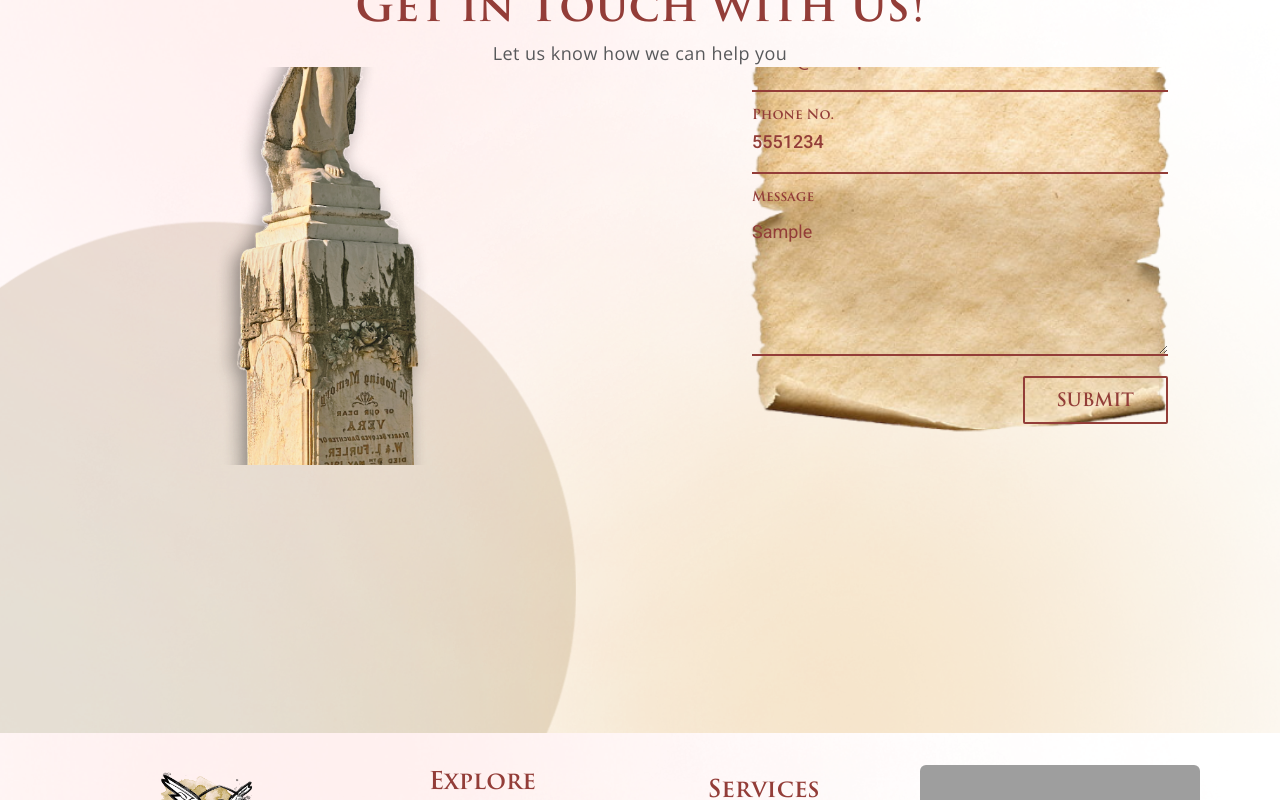
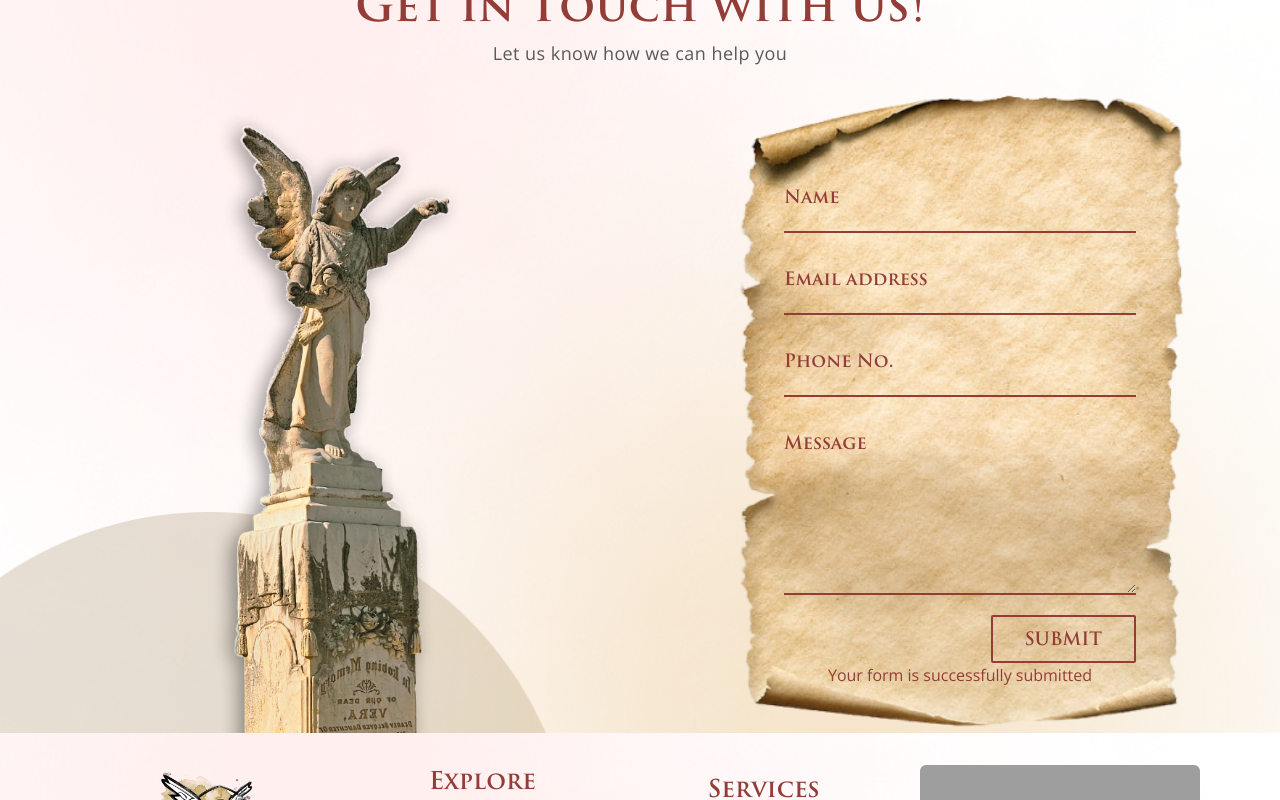
Before and after one commit to deepaksecurecash01/thecemeteryonthehill, a Next.js app: page /contact in a window 1280 px wide. Both pictures are taken after typing "Sample", "name@example.com", "5551234", "Sample" into the empty fields and a click on the button "SUBMIT". Shown: the part 163-963 px from the top of the page. Built offline with nearby package versions, Linux system fonts and the light colour scheme; grey boxes are pictures that could not be loaded.

Commit message:
Contact page final version

```diff
--- a/package.json
+++ b/package.json
@@ -9,6 +9,7 @@
     "lint": "next lint"
   },
   "dependencies": {
+    "@hookform/resolvers": "^3.4.2",
     "framer-motion": "^11.1.9",
     "next": "14.2.3",
     "react": "^18",
--- a/src/app/contact/page.js
+++ b/src/app/contact/page.js
@@ -1,13 +1,7 @@
 import ContactForm from "@/components/Sections/ContactForm";
 import Image from "next/image";
-import Link from "next/link";
 import React from "react";
-import {
-  FaArrowRightLong,
-  FaFacebook,
-  FaInstagram,
-  FaTiktok,
-} from "react-icons/fa6";
+
 
 const Page = () => {
   return (
@@ -20,7 +14,7 @@ const Page = () => {
         className="absolute bottom-0 right-0 h-full w-full bg-ellipse-2 bg-cover bg-no-repeat -z-10"
         aria-hidden="true"
       />
-      <div className="h-screen w-full flex flex-col items-center pt-10">
+      <div className="lg:h-screen w-full flex flex-col items-center pt-10">
         <h1 className="text-[1.75rem] md:text-[2.75rem] font-bold font-display text-primary">
           Get in Touch with Us!
         </h1>
@@ -30,7 +24,7 @@ const Page = () => {
         <div className="relative h-full w-full grid grid-cols-1 lg:grid-cols-2 place-items-center overflow-hidden">
           <div className="relative col-span-1 h-[30vh] lg:col-span-1 lg:h-full w-full flex justify-end items-end order-1">
             <div
-              className="absolute w-full h-full bg-contact-overlay bg-bottom bg-contain xl:-left-16 xl:-bottom-72 bg-no-repeat -z-20"
+              className="absolute w-full h-full bg-contact-overlay -left-12 bg-left bg-cover lg:bg-bottom lg:bg-contain xl:-left-16 xl:-bottom-72 bg-no-repeat -z-20"
               aria-hidden="true"
             />
             <div className="object-bottom rounded-t-2xl w-full h-full">
@@ -45,8 +39,8 @@ const Page = () => {
             </div>
           </div>
 
-          <div className="col-span-1 lg:col-span-1 lg:h-full w-full py-6 px-8 xl:px-12 md:pr-4 space-y-6 md:flex md:flex-col justify-start lg:justify-center items-center order-2 ">
-            <div className="bg-contact-form-bg bg-center bg-contain bg-no-repeat h-auto w-full lg:h-[38rem] xl:-[46rem] 2xl:h-[46rem] xl:w-full flex flex-col justify-between items-center py-20 ">
+          <div className="col-span-1 lg:col-span-1 lg:h-full w-full py-6 sm:px-8 xl:px-12 md:pr-4 space-y-6 md:flex md:flex-col justify-start lg:justify-center items-center order-2 ">
+            <div className="bg-contact-form-bg  contact-form-bg bg-center bg-contain bg-no-repeat h-full w-full lg:h-[40rem] xl:h-[40rem] 2xl:h-[48rem] xl:w-full flex flex-col justify-center lg:justify-between items-center py-20 md:py-10 2xl:py-20 ">
               <ContactForm />
             </div>
           </div>
--- a/src/app/globals.css
+++ b/src/app/globals.css
@@ -145,6 +145,7 @@
         height: 500px !important;
     }
 }
+
 input,
 select {
     -webkit-text-fill-color: #933d38;
@@ -152,3 +153,15 @@ select {
     background-clip: text !important;
     caret-color: #933d38;
 }
+
+@media (max-width: 460px) {
+    .contact-form-bg{
+        background-size: 24rem 42rem !important;
+    }
+}
+
+@media (min-width: 461px) and (max-width: 767px) {
+    .contact-form-bg {
+        background-size: 26rem 40rem !important;
+    }
+}
--- a/src/components/Sections/ContactForm.js
+++ b/src/components/Sections/ContactForm.js
@@ -1,28 +1,58 @@
 "use client";
-import React from "react";
+import React, { useState, useEffect } from "react";
 import { useForm } from "react-hook-form";
 import { z } from "zod";
 
 const schema = z.object({
   name: z.string().nonempty(),
   email: z.string().email(),
-  phone: z.string().regex(/^\(?(?:0[1-9]|[1-9][0-9])\)?(?:[ ]?[0-9]){8}$/), // Australian phone number pattern
+  phone: z.string().regex(/^\(?(?:0[1-9]|[1-9][0-9])\)?(?:[ ]?[0-9]){8}$/, {
+    message: "Invalid phone number",
+  }),
   message: z.string().nonempty(),
 });
 
 const ContactForm = () => {
-  const onSubmit = (data) => {
-    console.log(data);
-  };
+  const [submissionStatus, setSubmissionStatus] = useState(null); // null, 'success', or 'error'
+  const [errorMessage, setErrorMessage] = useState("");
+
   const {
     register,
     handleSubmit,
     formState: { errors },
+    reset,
   } = useForm();
+
+  const onSubmit = async (data) => {
+    console.log(data);
+    try {
+      // Simulate a form submission
+      await new Promise((resolve, reject) => {
+        // Change to resolve() for success simulation, reject() for error simulation
+        setTimeout(resolve, 1000);
+      });
+      setSubmissionStatus("success");
+      setErrorMessage("");
+      reset(); // Reset form fields
+    } catch (error) {
+      setSubmissionStatus("error");
+      setErrorMessage("Failed to submit the form. Please try again.");
+    }
+  };
+
+
+  useEffect(() => {
+    if (submissionStatus) {
+      const timer = setTimeout(() => {
+        setSubmissionStatus(null);
+      }, 5000);
+      return () => clearTimeout(timer);
+    }
+  }, [submissionStatus]);
 
   return (
     <form
-      className="w-full lg:w-[24rem] xl:w-[26rem] mx-auto py-10 flex flex-col justify-evenly h-full"
+      className="w-[18rem] md:w-[24rem] lg:w-[22rem] 2xl:w-[26rem] mx-auto py-10 flex flex-col justify-evenly h-full relative"
       onSubmit={handleSubmit(onSubmit)}
       autoComplete="off"
     >
@@ -82,7 +112,7 @@ const ContactForm = () => {
       <div className="relative z-0 w-full mb-5 group">
         <textarea
           {...register("message")}
-          className="block py-6 px-0 w-full text-lg font-roboto text-primary bg-transparent border-0 border-b-2 border-primary appearance-none focus:outline-none focus:ring-0 focus:border-primary peer"
+          className="block py-6 px-0 w-full mt-4 text-lg font-roboto text-primary bg-transparent border-0 border-b-2 border-primary appearance-none focus:outline-none focus:ring-0 focus:border-primary peer"
           placeholder=" "
           required
           rows="4"
@@ -106,6 +136,14 @@ const ContactForm = () => {
           Submit
         </button>
       </div>
+      {submissionStatus === "success" && (
+        <p className="text-primary text-center bottom-1 left-1/2 transform -translate-x-1/2 w-full  absolute">
+          Your form is successfully submitted
+        </p>
+      )}
+      {submissionStatus === "error" && (
+        <p className="text-red-500 mt-4">{errorMessage}</p>
+      )}
     </form>
   );
 };
```
Also changed, not shown: 1 other file (tests, documents, lock files or other folders).
